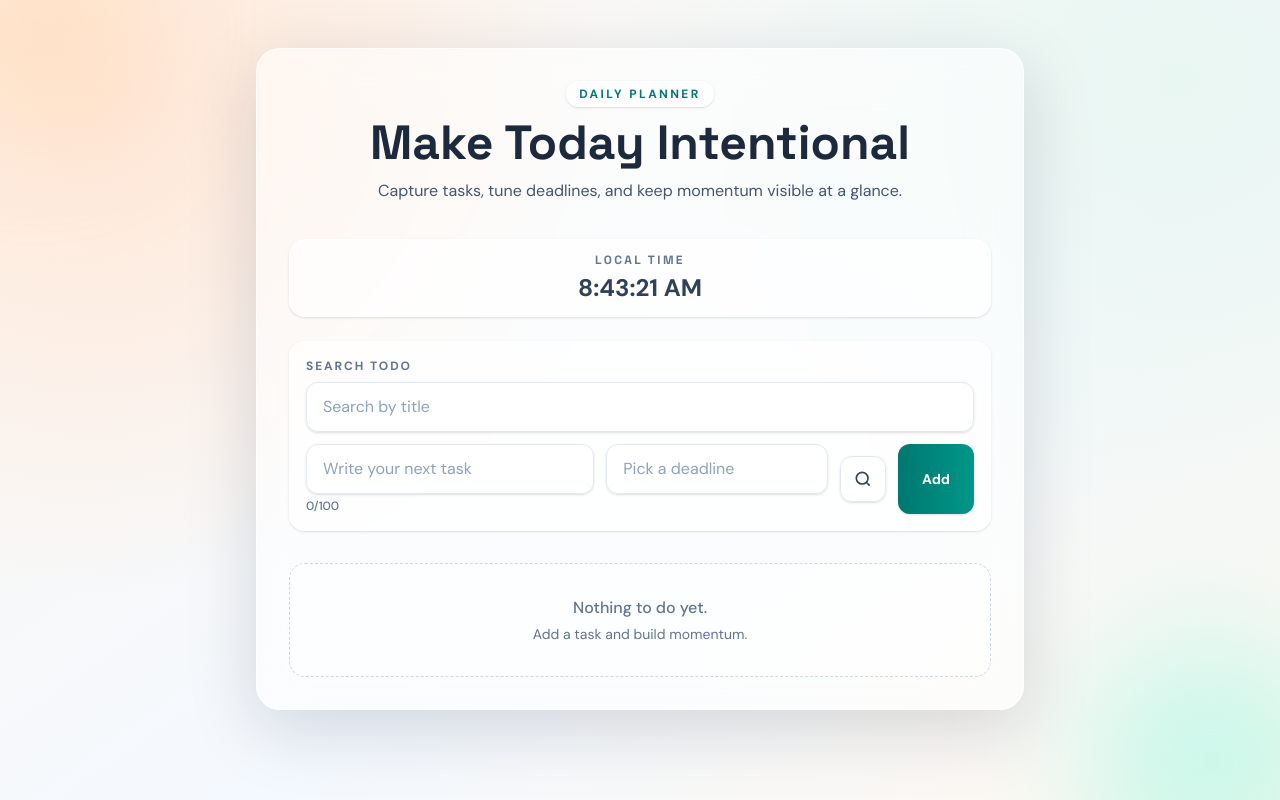
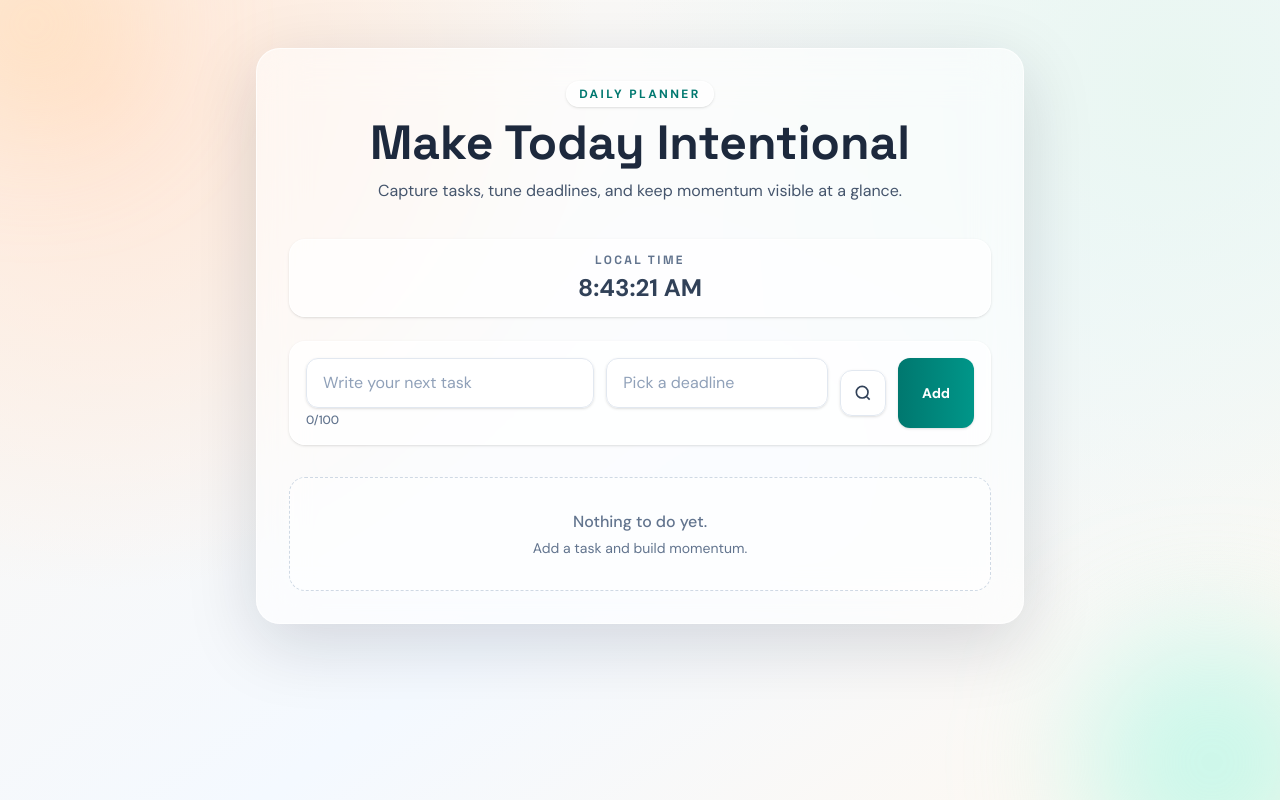
Before and after one commit to Prabigyakafle890/Todo, a React (Vite) app: page / in a window 1280 px wide. Built offline with nearby package versions, Linux system fonts and the light colour scheme.

Commit message:
feat: add clear deadline filter functionality and enhance title search in FilterTodo component

```diff
--- a/src/App.tsx
+++ b/src/App.tsx
@@ -59,6 +59,10 @@ function App() {
     setFilterRange({ start: startDate, end: endDate });
   };
 
+  const clearDeadlineFilter = () => {
+    setFilterRange(null);
+  };
+
   let todosToDisplay;
   if (filterRange) {
     todosToDisplay = todos.filter((todo) => {
@@ -92,9 +96,13 @@ function App() {
         <DisplayTime />
         <AddTodoForm
           addTodo={addTodo}
-          onSearchChange={setSearchTerm}
-          initialSearchValue={searchTerm}
-          filterControl={<FilterTodo filteredTodo={filteredTodo} />}
+          filterControl={
+            <FilterTodo
+              filteredTodo={filteredTodo}
+              clearDeadlineFilter={clearDeadlineFilter}
+              onTitleSearchChange={setSearchTerm}
+            />
+          }
         />
         <DisplayTodos
           todos={todosToDisplay}
--- a/src/components/Todo/AddTodoForm.tsx
+++ b/src/components/Todo/AddTodoForm.tsx
@@ -4,8 +4,6 @@ import { Button, Input } from "../ui";
 
 type FormProps = {
   addTodo: (title: string, deadline: Date) => void;
-  onSearchChange?: (value: string) => void;
-  initialSearchValue?: string;
   filterControl?: ReactNode;
 };
 
@@ -14,23 +12,12 @@ type FormErrors = {
   deadline?: string;
 };
 
-export default function AddTodoForm({
-  addTodo,
-  onSearchChange,
-  initialSearchValue = "",
-  filterControl,
-}: FormProps) {
+export default function AddTodoForm({ addTodo, filterControl }: FormProps) {
   const [inputValue, setInputValue] = useState("");
   const [deadlineValue, setDeadlineValue] = useState<Date | null>(null);
-  const [searchValue, setSearchValue] = useState(initialSearchValue);
   const [errors, setErrors] = useState<FormErrors>({});
 
   const MAX_LENGTH = 100;
-
-  const handleSearchChange = (value: string) => {
-    setSearchValue(value);
-    onSearchChange?.(value);
-  };
 
   const handleSubmit = (event: React.SubmitEvent<HTMLFormElement>) => {
     event.preventDefault();
@@ -68,22 +55,6 @@ export default function AddTodoForm({
       onSubmit={handleSubmit}
       className="mb-7 grid gap-3 rounded-2xl border border-white/80 bg-white/70 p-4 shadow-sm sm:mb-8 sm:grid-cols-[1.3fr_1fr_auto_auto]"
     >
-      <div className="sm:col-span-4">
-        <label
-          htmlFor="todo-search"
-          className="mb-2 block text-xs font-semibold uppercase tracking-[0.16em] text-slate-500"
-        >
-          Search Todo
-        </label>
-        <Input
-          id="todo-search"
-          type="text"
-          value={searchValue}
-          onChange={(e) => handleSearchChange(e.target.value)}
-          placeholder="Search by title"
-          aria-label="Search todo by title"
-        />
-      </div>
       <div>
         <Input
           type="text"
--- a/src/components/Todo/FilterTodo.tsx
+++ b/src/components/Todo/FilterTodo.tsx
@@ -2,16 +2,25 @@ import "react-date-range/dist/styles.css";
 import "react-date-range/dist/theme/default.css";
 import { DateRangePicker, type RangeKeyDict } from "react-date-range";
 import { useState } from "react";
+import { Input } from "../ui";
 import type { FilterProps } from "../../types";
 
 export default function FilterTodo({
   filteredTodo,
+  onTitleSearchChange,
+  clearDeadlineFilter,
 }: {
   filteredTodo: FilterProps;
+  onTitleSearchChange: (value: string) => void;
+  clearDeadlineFilter: () => void;
 }) {
   const [startDate, setStartDate] = useState(new Date());
   const [endDate, setEndDate] = useState(new Date());
   const [isPickerOpen, setIsPickerOpen] = useState(false);
+  const [searchMode, setSearchMode] = useState<"deadline" | "title">(
+    "deadline",
+  );
+  const [titleQuery, setTitleQuery] = useState("");
 
   const selectionRange = {
     startDate: startDate,
@@ -26,6 +35,24 @@ export default function FilterTodo({
     setStartDate(nextStartDate);
     setEndDate(nextEndDate);
     filteredTodo(nextStartDate, nextEndDate);
+  };
+
+  const handleModeChange = (mode: "deadline" | "title") => {
+    setSearchMode(mode);
+
+    if (mode === "title") {
+      clearDeadlineFilter();
+      return;
+    }
+
+    setTitleQuery("");
+    onTitleSearchChange("");
+    filteredTodo(startDate, endDate);
+  };
+
+  const handleTitleChange = (value: string) => {
+    setTitleQuery(value);
+    onTitleSearchChange(value);
   };
 
   return (
@@ -50,12 +77,49 @@ export default function FilterTodo({
       </button>
 
       {isPickerOpen ? (
-        <div className="absolute right-0 z-20 mt-3 overflow-auto rounded-2xl border border-slate-200 bg-white p-2 shadow-xl sm:right-auto">
-          <DateRangePicker
-            ranges={[selectionRange]}
-            onChange={handleSelect}
-            direction="horizontal"
-          />
+        <div className="absolute right-0 z-20 mt-3 w-90 max-w-[90vw] rounded-2xl border border-slate-200 bg-white p-3 shadow-xl sm:right-auto">
+          <div className="mb-3 grid grid-cols-2 gap-2">
+            <button
+              type="button"
+              onClick={() => handleModeChange("deadline")}
+              className={`rounded-lg px-3 py-2 text-sm font-medium transition ${searchMode === "deadline" ? "bg-teal-700 text-white" : "bg-slate-100 text-slate-600 hover:bg-slate-200"}`}
+            >
+              Search by deadline
+            </button>
+            <button
+              type="button"
+              onClick={() => handleModeChange("title")}
+              className={`rounded-lg px-3 py-2 text-sm font-medium transition ${searchMode === "title" ? "bg-teal-700 text-white" : "bg-slate-100 text-slate-600 hover:bg-slate-200"}`}
+            >
+              Search by title
+            </button>
+          </div>
+
+          {searchMode === "deadline" ? (
+            <div className="overflow-auto rounded-xl border border-slate-100">
+              <DateRangePicker
+                ranges={[selectionRange]}
+                onChange={handleSelect}
+                direction="horizontal"
+              />
+            </div>
+          ) : (
+            <div>
+              <label
+                htmlFor="title-search"
+                className="mb-2 block text-xs font-semibold uppercase tracking-[0.12em] text-slate-500"
+              >
+                Title query
+              </label>
+              <Input
+                id="title-search"
+                value={titleQuery}
+                onChange={(e) => handleTitleChange(e.target.value)}
+                placeholder="Type title to search"
+                aria-label="Search todos by title"
+              />
+            </div>
+          )}
         </div>
       ) : null}
     </div>
```
